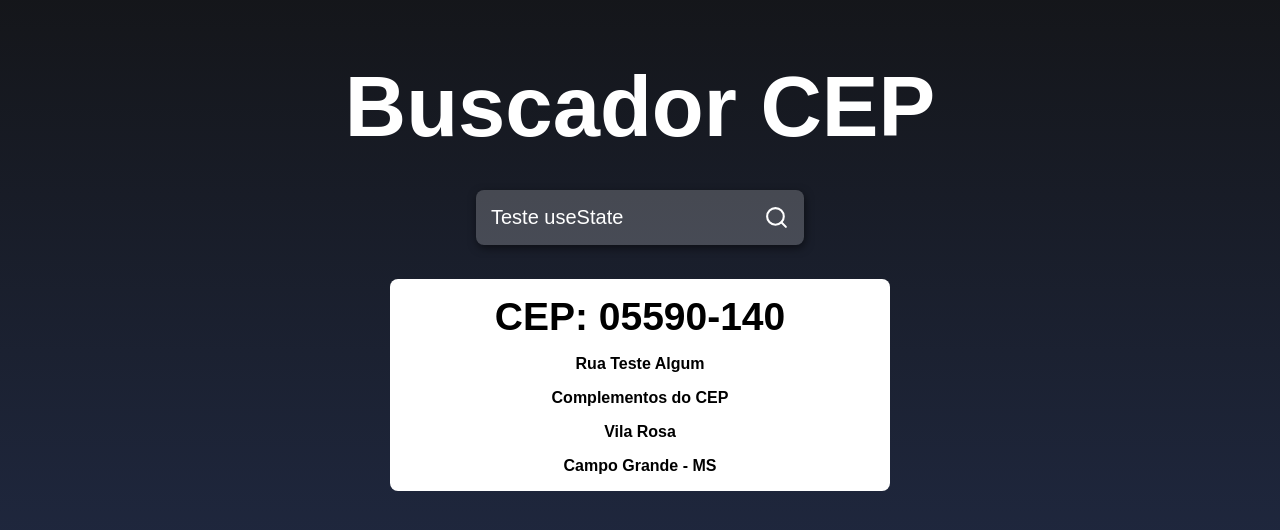
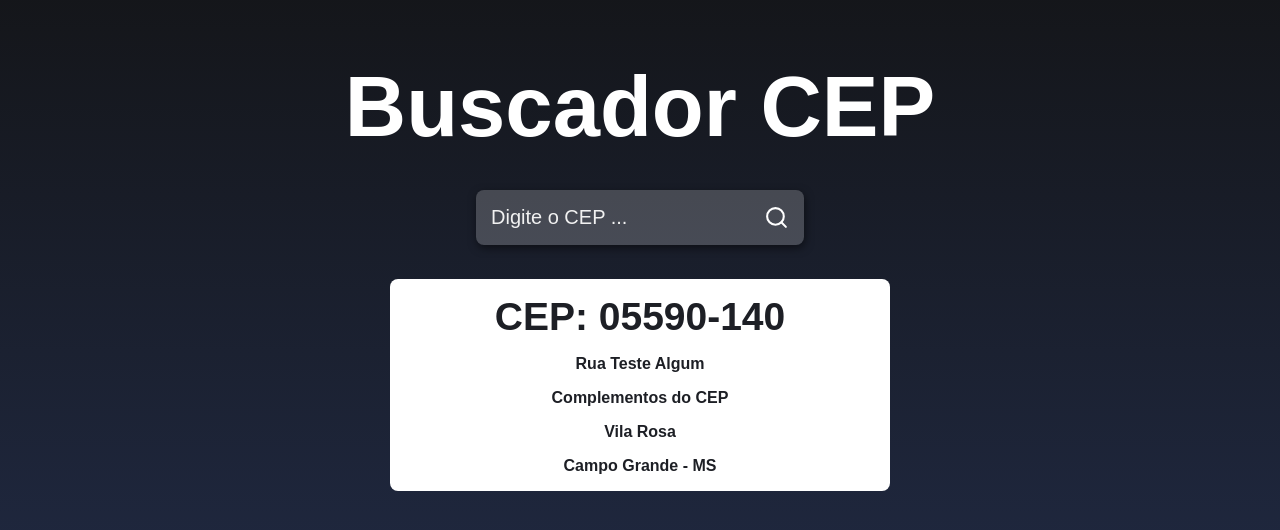
Before and after one commit to na7ank/busca-cep-react-api-1, a React (Create React App) app in the folder buscador/: page / in a window 1280 px wide. Shown: the part 126-656 px from the top of the page. Built offline with nearby package versions, Linux system fonts and the light colour scheme.

Commit message:
Recebendo input

```diff
--- a/buscador/src/App.js
+++ b/buscador/src/App.js
@@ -6,7 +6,11 @@ import './styles.css'
 
 function App() {
 
-  const [input, setInput] = useState('Teste useState')
+  const [input, setInput] = useState('')
+
+  function handleSearch(){
+    alert(`Input: ${input}`)
+  }
 
   return (
     <div className="container">
@@ -14,8 +18,13 @@ function App() {
       <h1 className="title">Buscador CEP</h1>
 
       <div className="containerInput">
-        <input type="text" placeholder="Digite o CEP ..." value={input}/>
-        <button className="buttonSearch">
+        <input
+          type="text"
+          placeholder="Digite o CEP ..."
+          value={input}
+          onChange={(event) => setInput(event.target.value)}
+        />
+        <button className="buttonSearch" onClick={handleSearch}>
           <FiSearch size={25} color="#FFF"/>
         </button>
       </div>
--- a/buscador/src/styles.css
+++ b/buscador/src/styles.css
@@ -67,6 +67,7 @@
     background: #FFF;
     width: 500px;
     border-radius: 8px;
+    color: #1d1f25;
 }
 
 .main h2 {
```
Also changed, not shown: 1 other file (tests, documents, lock files or other folders).
